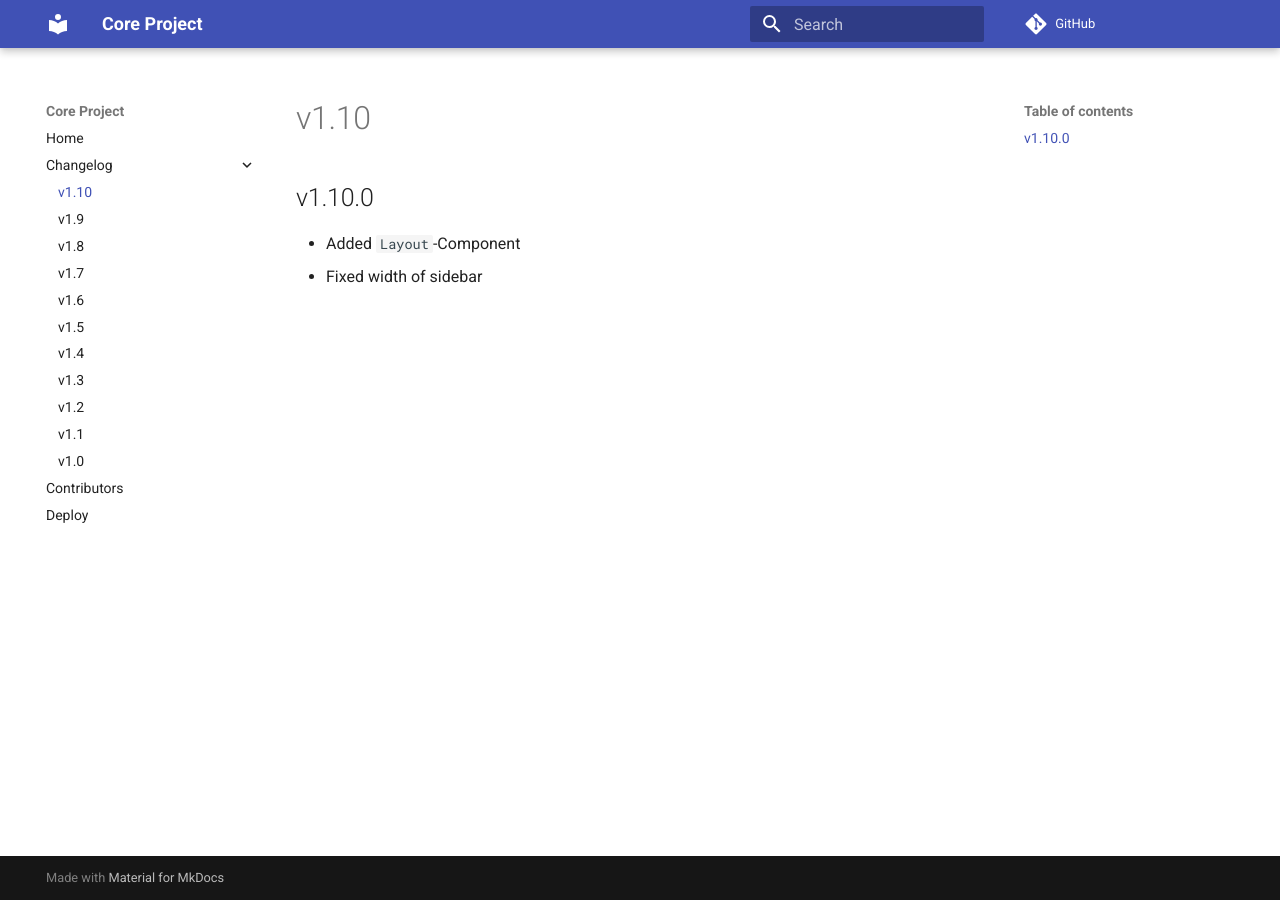
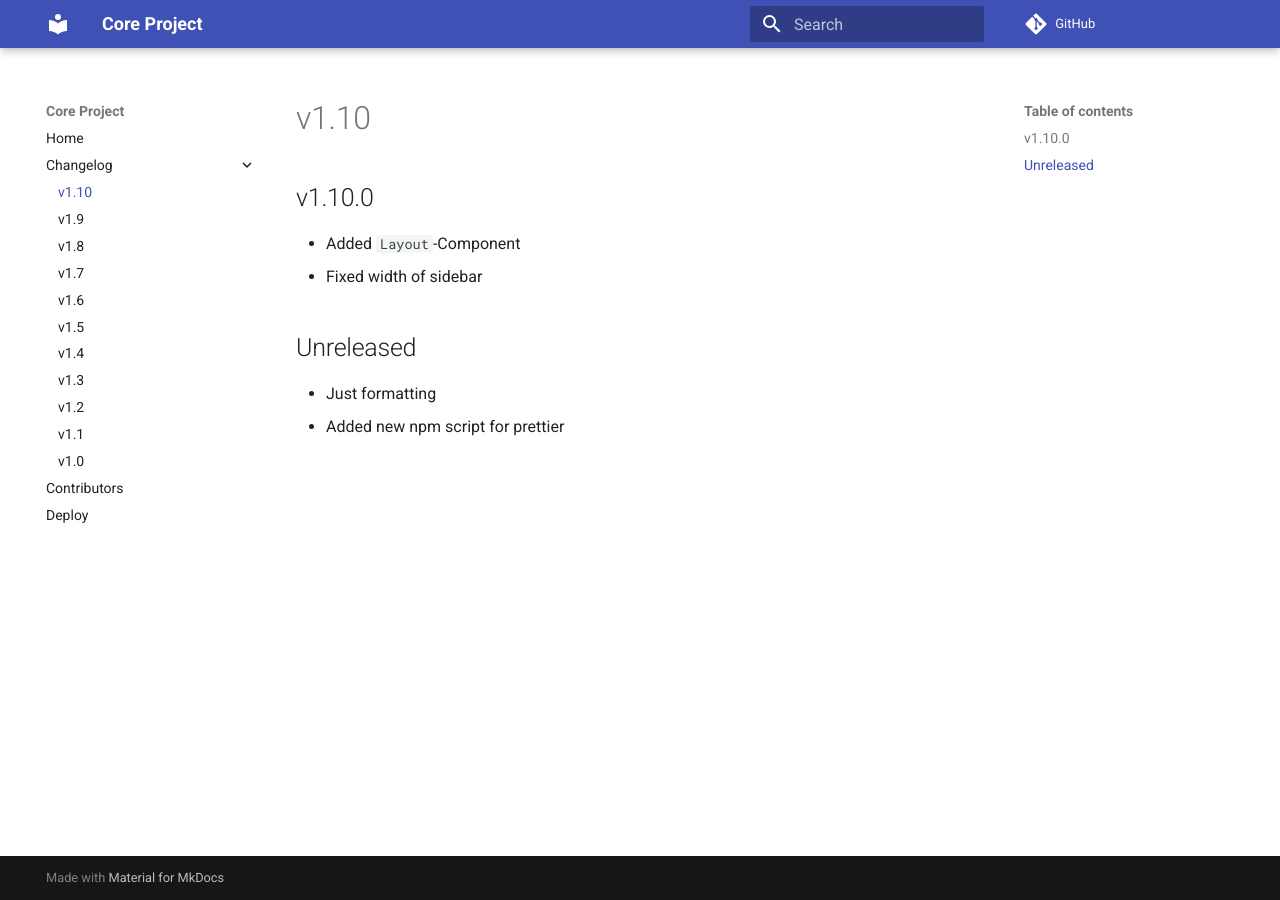
Before and after one commit to feluxerich/core, an MkDocs documentation site: the page built from docs/docs/changelog/v1.10.md, in a window 1280 px wide. Built offline with MkDocs 1.6.1 and Material for MkDocs 9.7.7, drawn with Linux system fonts in a browser that asks for light colours; comment, search, counter and statistics services are not loaded.

Commit message:
docs formatting

```diff
--- a/docs/docs/changelog/v1.10.md
+++ b/docs/docs/changelog/v1.10.md
@@ -4,3 +4,8 @@
 
 - Added `Layout`-Component
 - Fixed width of sidebar
+
+## Unreleased
+
+- Just formatting
+- Added new npm script for prettier
```
